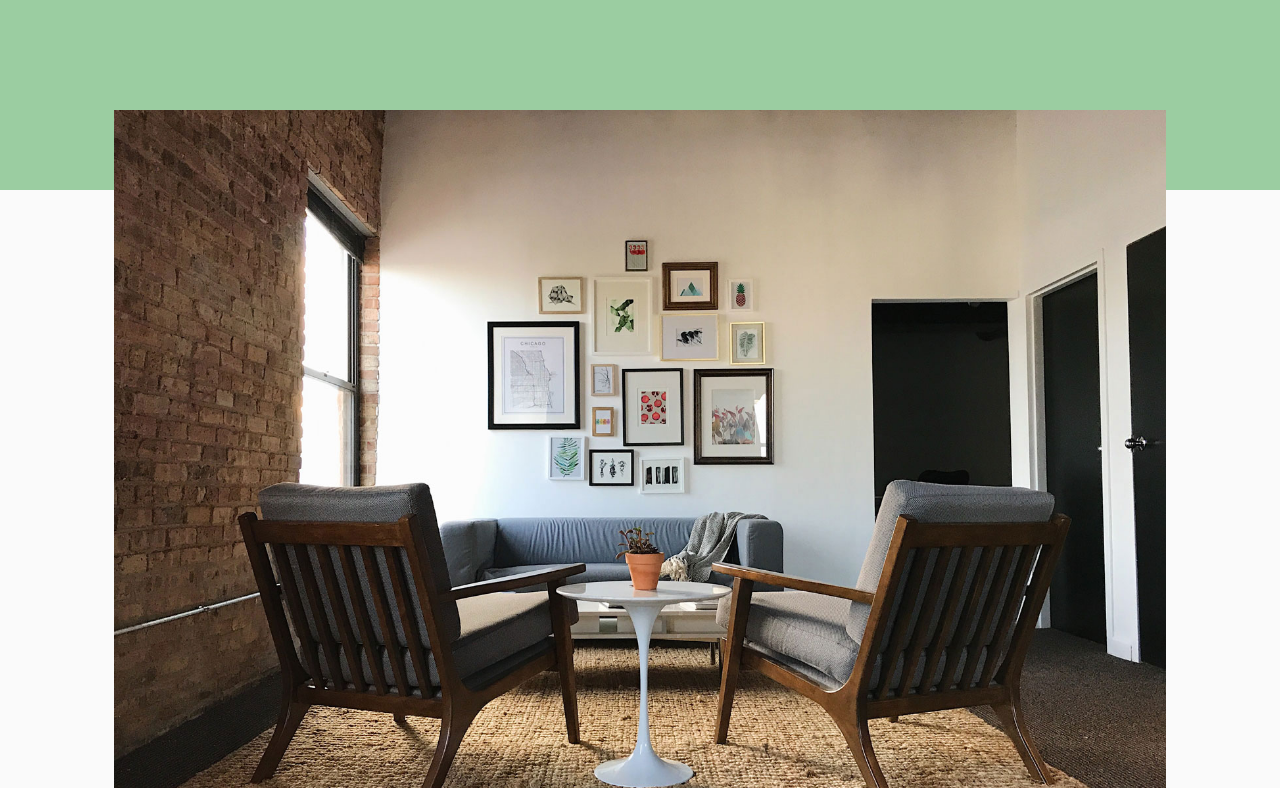
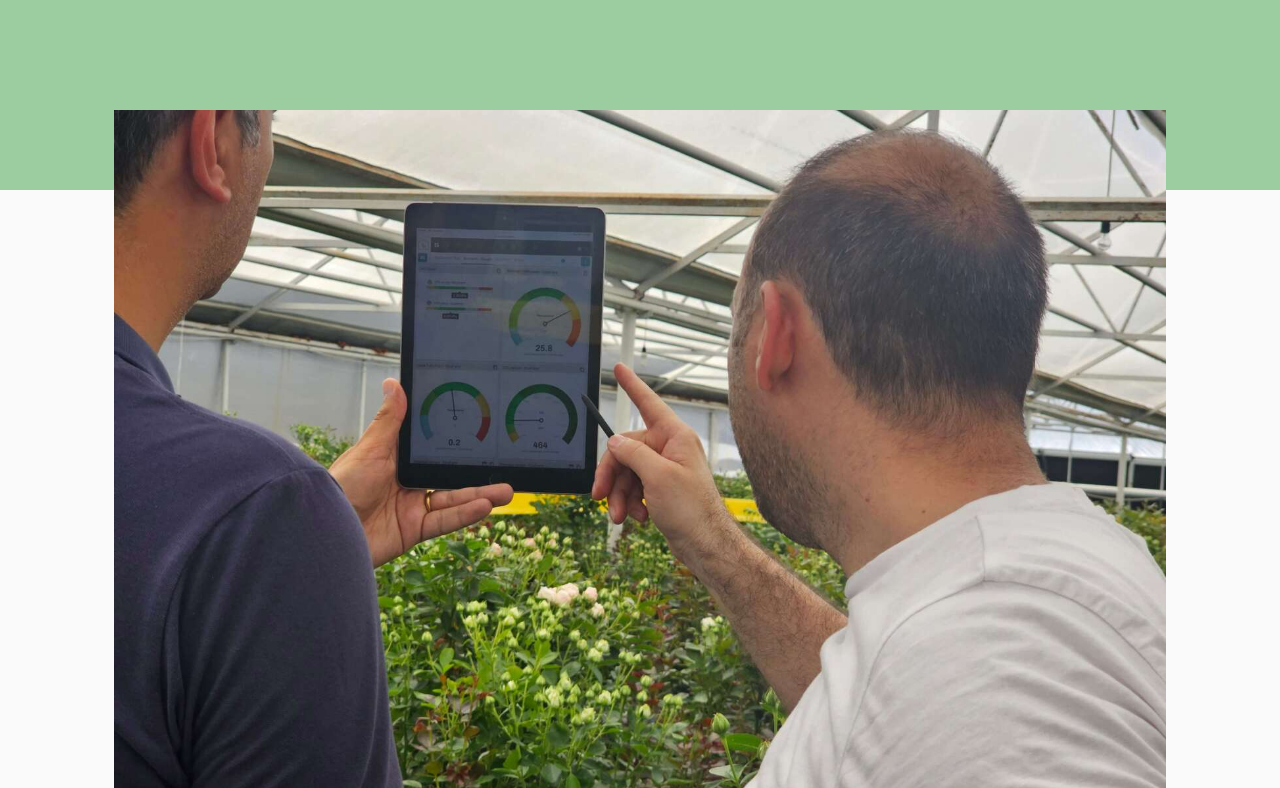
Before and after one commit to LevonSS/seasonFive, a React (Vite) app: page /about in a window 1280 px wide. Shown: the part 412-1200 px from the top of the page. Built offline with nearby package versions, Linux system fonts and the light colour scheme.

Commit message:
change about photo

```diff
--- a/src/pages/About.tsx
+++ b/src/pages/About.tsx
@@ -14,7 +14,7 @@ const About = () => {
         </h1>
       </Section>
       <Section type="sectionBox__white" modifier="sectionBox__white--about">
-        <Capsule image="bre-final-office.jpg" />
+        <Capsule image="about.jpg" />
       </Section>
       <Section
         type="sectionBox__white"
```
Also changed, not shown: src/assets/images/about.jpg (added).
